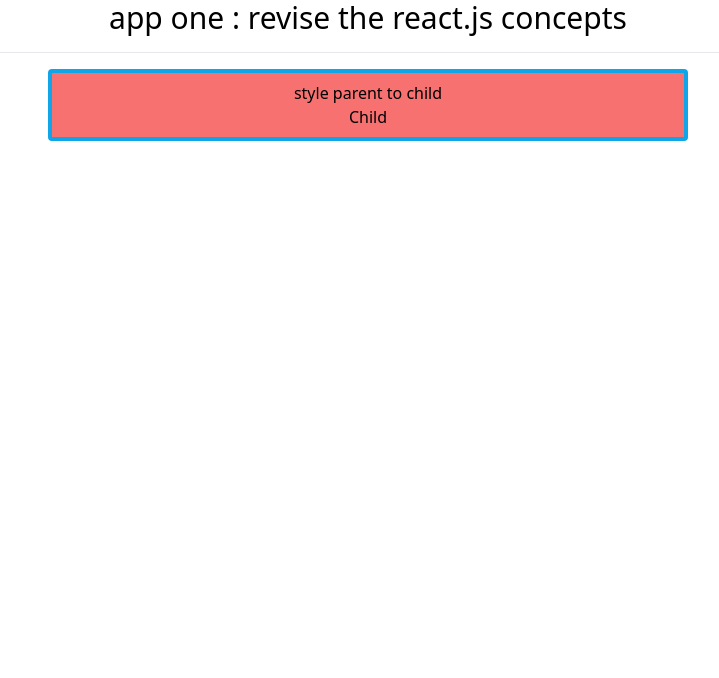
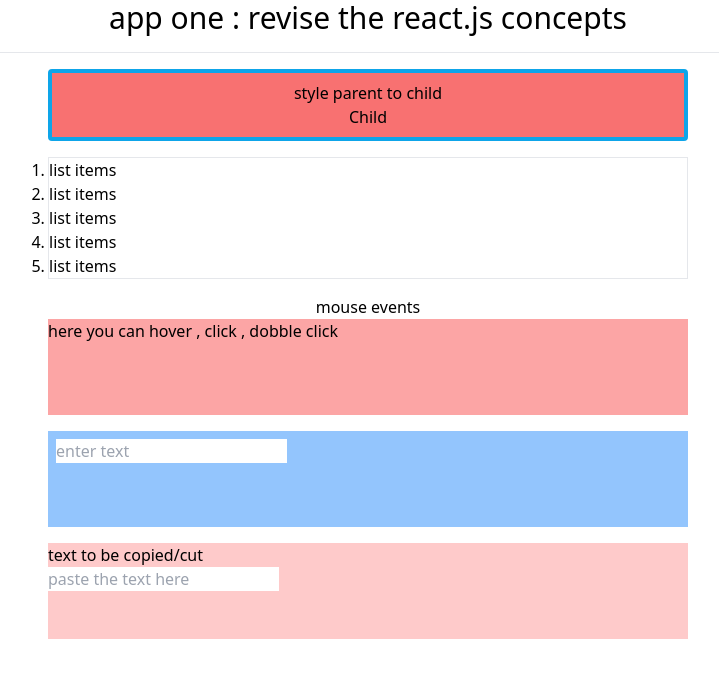
Before and after one commit to Suhasj1231/ReactApp, a React (Vite) app in the folder app_one/: page / in a window 1280 px wide. Shown: the top 678 px of the page, without its empty margins (272-991 px from the left). Built offline with nearby package versions, Linux system fonts and the light colour scheme.

Commit message:
mouse event . appone>04 dir

```diff
--- a/app_one/src/App.jsx
+++ b/app_one/src/App.jsx
@@ -1,7 +1,11 @@
-import Child from "./components/two/Child"
-import Parent from "./components/two/Parent"
+import Parent from './components/02/Parent'
+import Child from './components/02/Child'
 
-const App = ()=> {
+import ListStyle from './components/03/ListStyle'
+import MouseEvents from './components/04/MouseEvents'
+
+
+const App = () => {
   return (
     <>
       <div>
@@ -15,6 +19,11 @@
         </Parent>
 
 
+        <ListStyle liststyle={'list-decimal'} ></ListStyle>
+
+        <MouseEvents></MouseEvents>
+
+
 
       </div>
     </>
--- /dev/null
+++ b/app_one/src/components/03/ListStyle.jsx
@@ -0,0 +1,19 @@
+import React from 'react'
+
+const ListStyle = ({liststyle}) =>
+ {
+  return (
+    <div className='my-4  ' >
+        <ul className=' border border-3 w-1/2 mx-auto '>
+            <li className={liststyle} >list items </li>
+            <li className={liststyle} >list items </li>
+            <li className={liststyle} >list items </li>
+            <li className={liststyle} >list items </li>
+            <li className={liststyle} >list items </li>
+        </ul>
+
+    </div>
+  )
+}
+
+export default ListStyle
--- /dev/null
+++ b/app_one/src/components/04/MouseEvents.jsx
@@ -0,0 +1,42 @@
+import React from 'react'
+
+const MouseEvents = () => {
+
+
+  return (
+    <div className=''  >
+        <h3 className='w-1/2 mx-auto text-center' >mouse events</h3>
+
+        <div className='w-1/2 h-24 mx-auto bg-red-300' onMouseOver={()=> console.log('mouse over event triggered')}
+        onMouseOut={()=>{console.log('on mouse out event triggered')}}
+        onClick={(e)=>{console.log('onclick has be triggered ',e)}}
+        onDoubleClick={()=>{console.log('double clicked done ')}}
+        >
+            here you can hover , click , dobble click
+
+        </div>
+
+        <div className='w-1/2 h-24 bg-blue-300 mx-auto my-4'>
+            <input type="text" className='m-2' placeholder='enter text'
+            onFocus={(e)=>{console.log('onfocus triggered')}}
+            onBlur={()=>{console.log('on blurred triggered')}} />
+
+
+        </div>
+        <div className='w-1/2 bg-red-200 h-24 mx-auto' >
+
+        <p
+        onCopy={()=>{alert('text copied')}}
+        onCut={()=>alert('text cut ')}
+
+        > text to be copied/cut </p>
+        <input type="text" placeholder='paste the text here '
+        onPaste={()=>alert('text pasted ')} />
+        </div>
+
+
+        </div>
+  )
+}
+
+export default MouseEvents
```
Also changed, not shown: app_one/src/components/02/Child.jsx (renamed from app_one/src/components/two/Child.jsx), app_one/src/components/02/Parent.jsx (renamed from app_one/src/components/two/Parent.jsx), app_one/src/components/04/pcsetup.jpg (added). Lines whose indentation alone changed are shown as unchanged.
